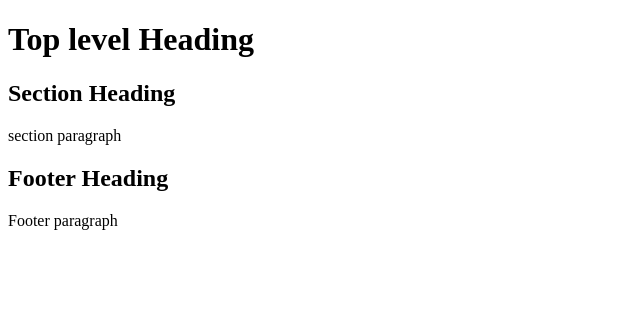
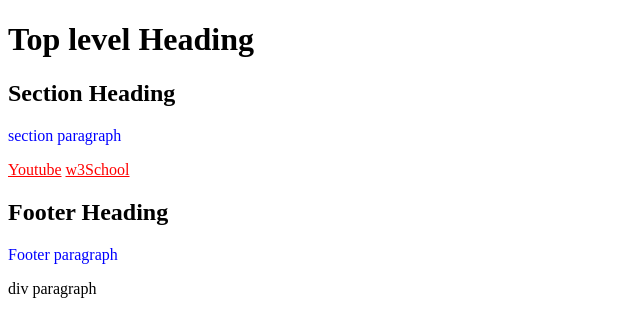
Before and after one commit to Talib-90/web_dev, a plain HTML site: page selectors.html in a window 1280 px wide. Shown: the whole page, without its empty margins (0-640 px from the left). Drawn offline with Linux system fonts and the light colour scheme.

Commit message:
selectors used

```diff
--- a/selectors.html
+++ b/selectors.html
@@ -10,12 +10,17 @@
     <h1>Top level Heading</h1>
     <section>
         <h2>Section Heading</h2>
-        <p>section paragraph</p>
+        <p id="red">section paragraph</p>
+        <a href="www.youtube.com">Youtube</a>
+        <a href="www.w3school.com">w3School</a>
     </section>
 
     <footer>
         <h2>Footer Heading</h2>
         <p>Footer paragraph</p>
+        <div>
+            <p>div paragraph</p>
+        </div>
     </footer>
 </body>
 </html>
--- a/styles.css
+++ b/styles.css
@@ -0,0 +1,19 @@
+/* footer p {
+    color: red;
+} */
+
+/* footer > p {
+    color: red;
+} */
+
+h2 ~ a{
+    color: red;
+}
+
+h2 + p {
+    color: blue;
+}
+
+/* a[href="www.youtube.com"] {
+    color: green;
+} */
```
